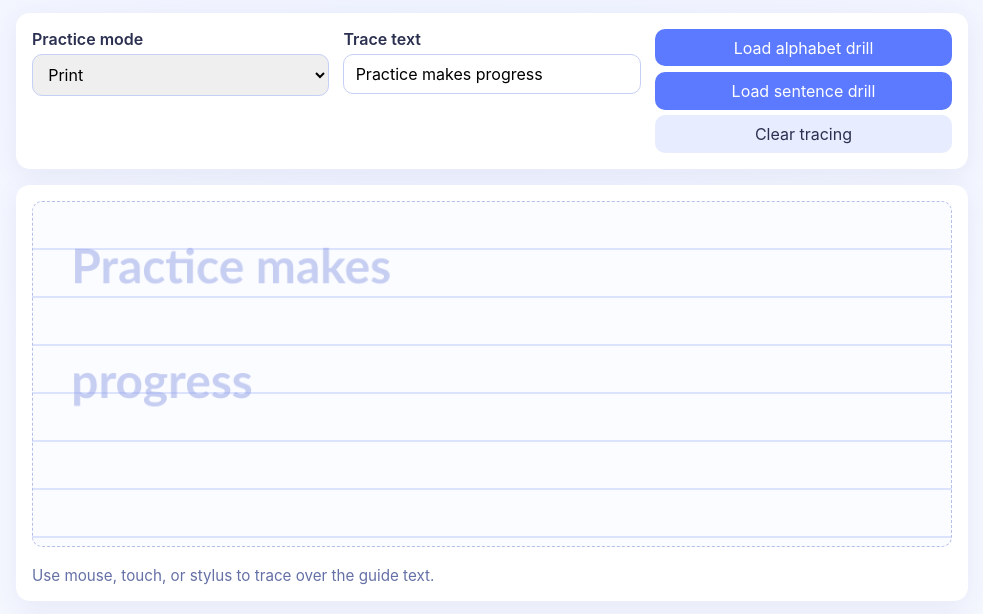
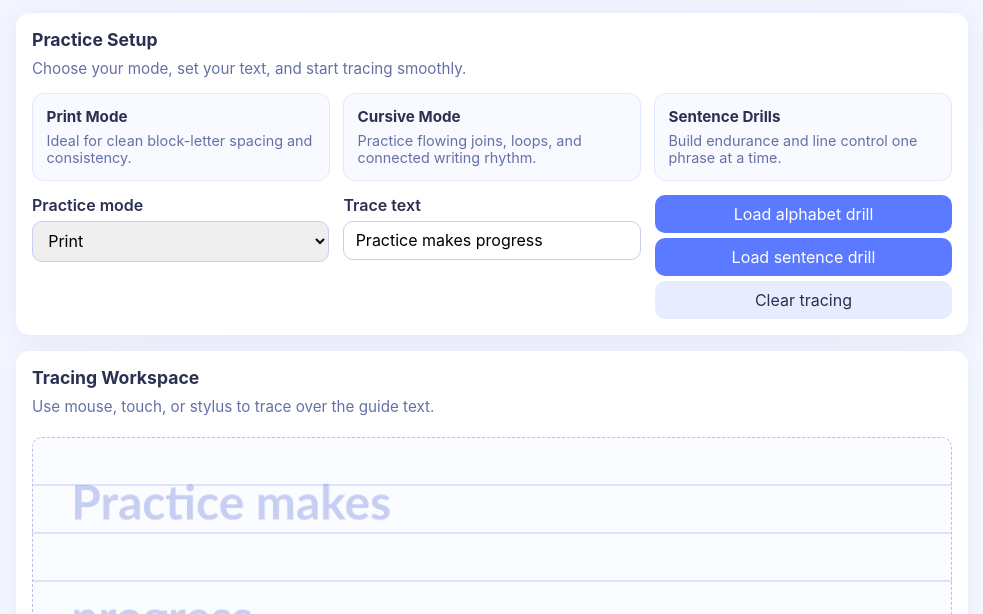
Before and after one commit to tulsip630-eng/Penmenship, a plain HTML site: page index.html in a window 1280 px wide. Shown: the part 145-759 px from the top of the page, without its empty margins (148-1131 px from the left). Drawn offline with Linux system fonts and the light colour scheme.

Commit message:
Refine UI structure with section headers and mini cards

```diff
--- a/index.html
+++ b/index.html
@@ -13,7 +13,26 @@
         <p>Practice print and cursive handwriting with guided tracing and a motivational boost.</p>
       </header>
 
-      <section class="panel controls">
+      <section class="panel controls" aria-label="Practice controls">
+        <h2 class="section-title">Practice Setup</h2>
+        <p class="subtext">Choose your mode, set your text, and start tracing smoothly.</p>
+
+        <div class="card-grid" aria-hidden="true">
+          <article class="mini-card">
+            <h4>Print Mode</h4>
+            <p>Ideal for clean block-letter spacing and consistency.</p>
+          </article>
+          <article class="mini-card">
+            <h4>Cursive Mode</h4>
+            <p>Practice flowing joins, loops, and connected writing rhythm.</p>
+          </article>
+          <article class="mini-card">
+            <h4>Sentence Drills</h4>
+            <p>Build endurance and line control one phrase at a time.</p>
+          </article>
+        </div>
+
+        <div class="control-grid">
           <div class="control-group">
             <label for="mode">Practice mode</label>
             <select id="mode">
@@ -32,18 +51,21 @@
             <button id="loadSentence">Load sentence drill</button>
             <button id="clearCanvas" class="secondary">Clear tracing</button>
           </div>
+        </div>
       </section>
 
       <section class="panel workspace">
+        <h2 class="section-title">Tracing Workspace</h2>
+        <p class="subtext">Use mouse, touch, or stylus to trace over the guide text.</p>
         <canvas id="traceCanvas" width="960" height="360" aria-label="Tracing area"></canvas>
-        <p class="hint">Use mouse, touch, or stylus to trace over the guide text.</p>
       </section>
 
       <section class="panel motivation">
         <div class="motivation-top">
-          <h2>Motivation Meter</h2>
+          <h2 class="section-title">Motivation Meter</h2>
           <span id="progressLabel">0 / 5 goals</span>
         </div>
+        <p class="subtext">Complete five mini goals each session to build consistency.</p>
         <div class="progress-bar" role="progressbar" aria-valuemin="0" aria-valuemax="100" aria-valuenow="0">
           <div id="progressFill"></div>
         </div>
@@ -54,7 +76,7 @@
       </section>
 
       <section class="panel quotes">
-        <h2>Fun quote of the session</h2>
+        <h2 class="section-title">Fun quote of the session</h2>
         <blockquote id="quoteText">"Your handwriting is your brain's dance on paper."</blockquote>
         <button id="newQuote" class="secondary">New quote</button>
       </section>
--- a/styles.css
+++ b/styles.css
@@ -45,7 +45,45 @@ body {
   box-shadow: 0 6px 24px rgba(65, 78, 149, 0.08);
 }
 
-.controls {
+.section-title {
+  margin: 0 0 0.75rem;
+  font-size: 1.1rem;
+  font-weight: 700;
+  color: var(--ink);
+}
+
+.subtext {
+  color: var(--muted);
+  font-size: 0.95rem;
+  margin-top: -0.2rem;
+}
+
+.card-grid {
+  display: grid;
+  grid-template-columns: repeat(auto-fit, minmax(180px, 1fr));
+  gap: 0.8rem;
+  margin: 0.9rem 0;
+}
+
+.mini-card {
+  background: #f9faff;
+  border: 1px solid #e1e7ff;
+  border-radius: 12px;
+  padding: 0.85rem;
+}
+
+.mini-card h4 {
+  margin: 0 0 0.35rem;
+  font-size: 0.95rem;
+}
+
+.mini-card p {
+  margin: 0;
+  color: var(--muted);
+  font-size: 0.9rem;
+}
+
+.control-grid {
   display: grid;
   grid-template-columns: repeat(auto-fit, minmax(220px, 1fr));
   gap: 0.9rem;
@@ -107,12 +145,7 @@ button.secondary {
     #dce3ff 48px
   );
   touch-action: none;
-}
-
-.hint {
-  margin-bottom: 0;
-  color: var(--muted);
-  font-size: 0.95rem;
+  margin-top: 0.4rem;
 }
 
 .motivation-top {
```
Lines whose indentation alone changed are shown as unchanged.
